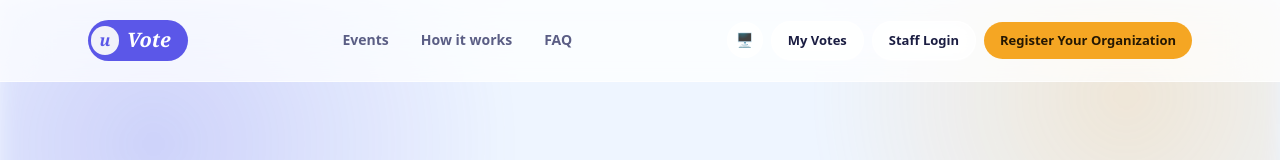
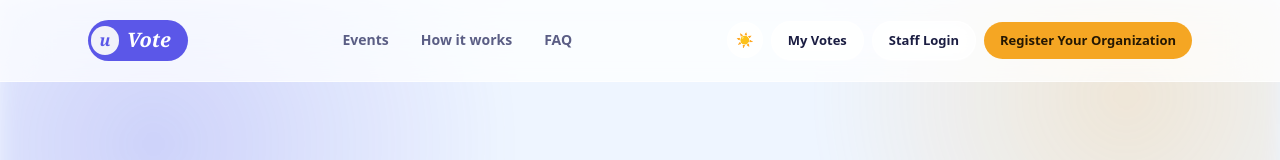
Before and after one commit to gimik445-dev/uvote, a Next.js app: page / in a window 1280 px wide. Shown: the top 160 px of the page. Built offline with nearby package versions, Linux system fonts and the light colour scheme; no server answers; the database is empty.

Commit message:
Change theme storage logic from 'light' to 'system'

```diff
--- a/src/components/theme-toggle.tsx
+++ b/src/components/theme-toggle.tsx
@@ -18,26 +18,25 @@ const LABELS: Record<Mode, string> = {
 
 // Tiny external store over localStorage[STORAGE_KEY] — read via
 // useSyncExternalStore rather than "read in an effect + setState" so the
-// server-rendered HTML (always "system", via getServerSnapshot) and the
+// server-rendered HTML (always "light", via getServerSnapshot) and the
 // client's first render never disagree, and updates from this component
 // or another tab both flow through the same subscription instead of a
 // setState-in-effect that eslint's react-hooks rules flag as an
 // anti-pattern.
 const listeners = new Set<() => void>();
 
-// Only "light" is ever explicitly stored. Anything else — no key, or a
-// leftover "dark"/"system" value from an earlier version of this toggle —
-// is treated as "follow the system". There used to be a separate Dark
-// option, but on a device whose OS is already in dark mode it was pixel-
-// identical to System, so it was just a second name for the same look;
-// dropping it leaves the two states that are actually different: always
-// light, or match the device.
+// Only "system" is ever explicitly stored. Anything else — no key, or a
+// leftover "dark"/"light" value from an earlier version of this toggle —
+// is treated as "light". Light is the default so the app opens in a known,
+// consistent look regardless of the visitor's OS setting; someone whose
+// device is in dark mode has to opt in to "System" once for this app to
+// follow it.
 function getSnapshot(): Mode {
-  return localStorage.getItem(STORAGE_KEY) === "light" ? "light" : "system";
+  return localStorage.getItem(STORAGE_KEY) === "system" ? "system" : "light";
 }
 
 function getServerSnapshot(): Mode {
-  return "system";
+  return "light";
 }
 
 function subscribe(callback: () => void) {
@@ -50,8 +49,8 @@ function subscribe(callback: () => void) {
 }
 
 function setStoredMode(next: Mode) {
-  if (next === "light") {
-    localStorage.setItem(STORAGE_KEY, "light");
+  if (next === "system") {
+    localStorage.setItem(STORAGE_KEY, "system");
   } else {
     localStorage.removeItem(STORAGE_KEY);
   }
```
